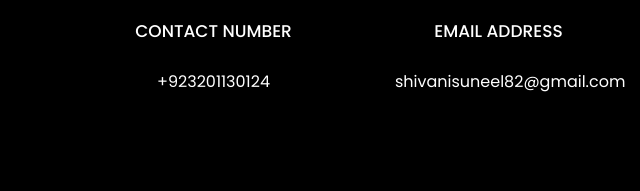
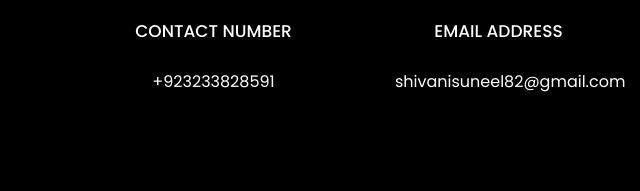
Before and after one commit to suneelshivanioffical/suneelshivanioffical.github.io, a plain HTML site: page index.html in a window 1280 px wide. Shown: the part 4816-5007 px from the top of the page, 284-924 px from the left. Drawn offline with Linux system fonts and the light colour scheme; files whose address does not match are found by name.

Commit message:
index.html

```diff
--- a/index.html
+++ b/index.html
@@ -492,7 +492,7 @@
           			<span class="icon-phone2"></span>
           		</div>
           		<h3 class="mb-4">Contact Number</h3>
-	            <p><a href="tel://0101010101">+923201130124</a></p>
+	            <p><a href="tel://0101010101">+923233828591</a></p>
 	          </div>
           </div>
           <div class="col-md-6 col-lg-3 d-flex ftco-animate">
```
